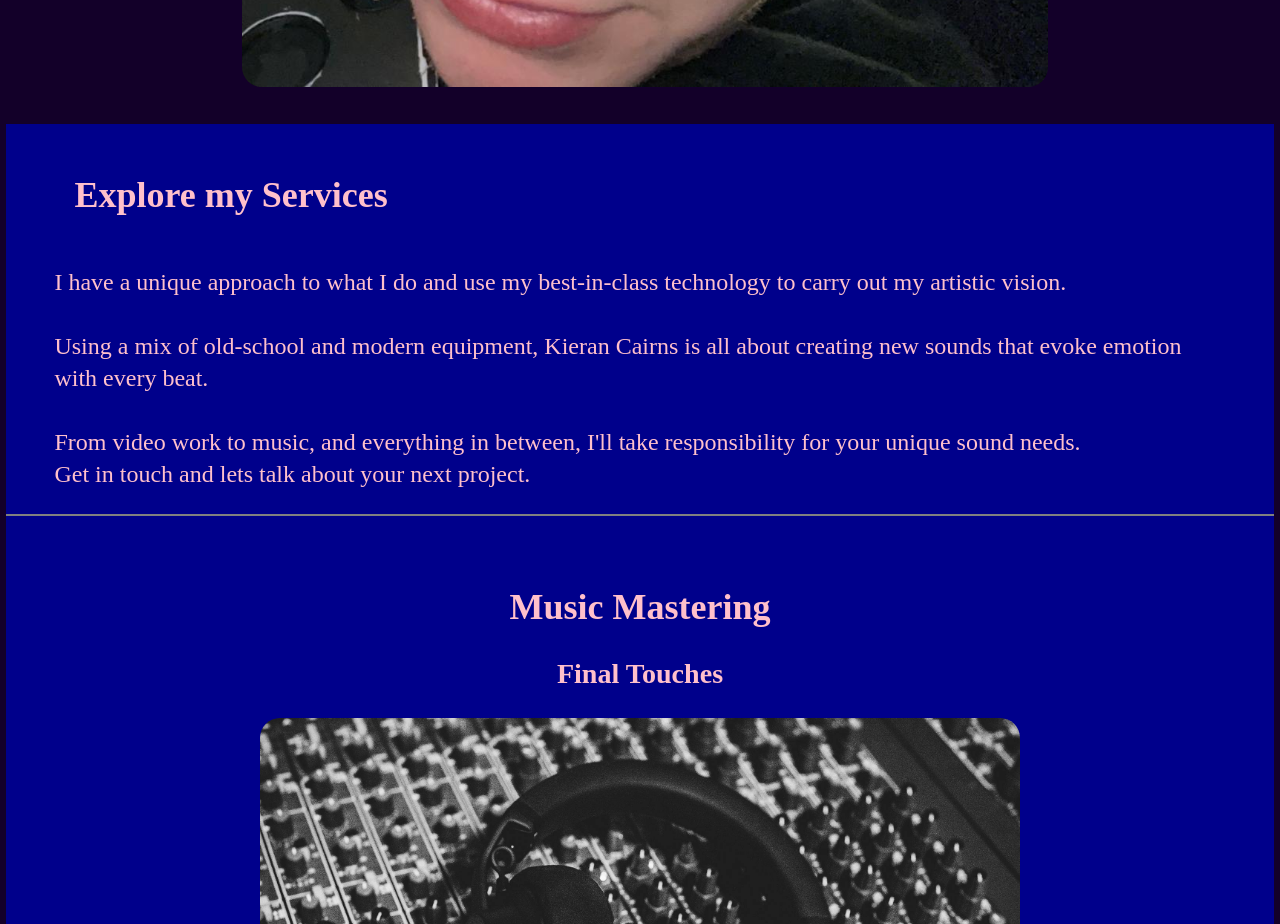
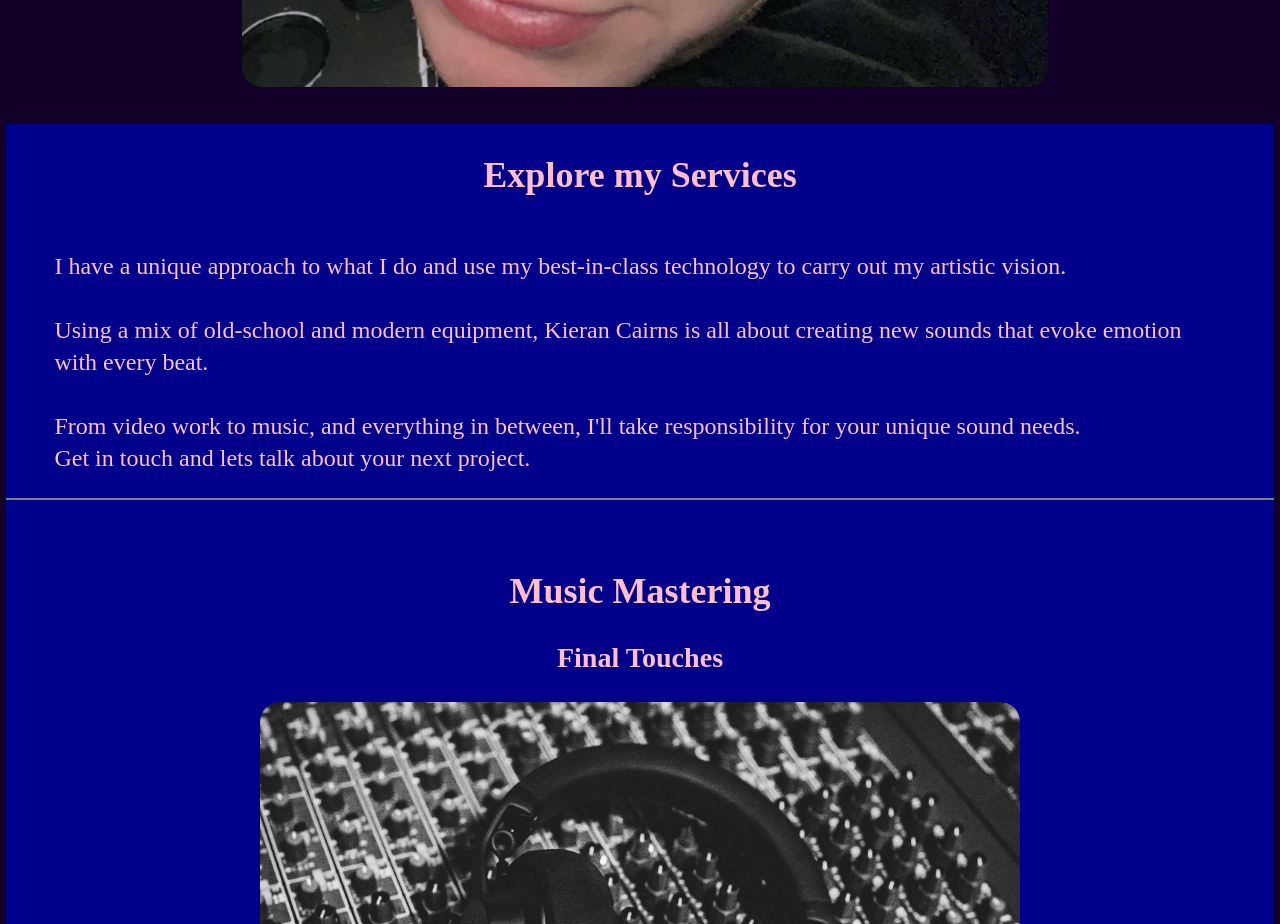
Before and after one commit to VincentRice3/Project-for-Kieran, a plain HTML site: page index.html in a window 1280 px wide. Shown: the part 1780-2704 px from the top of the page. Drawn offline with Linux system fonts and the light colour scheme.

Commit message:
padding and margin adjust for block three

```diff
--- a/resources/styles/globalStyles.css
+++ b/resources/styles/globalStyles.css
@@ -242,11 +242,12 @@ a:link {
     padding-right: 10px;
     margin-bottom: 2%;
     text-align: left;
+    display: flex;
+    flex-direction: column;
+    align-items: center;
+    justify-content: center;
   }
 
-  .blockThreeInfo h1{
-    padding: 20px;
-  }
 
   .services{
     width: 100%;
```
